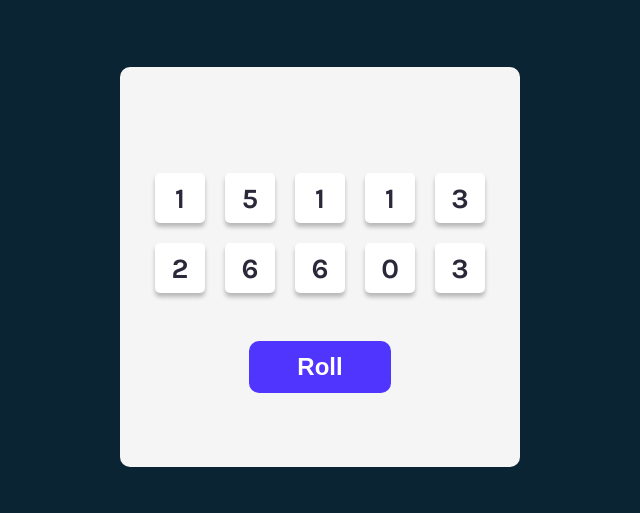
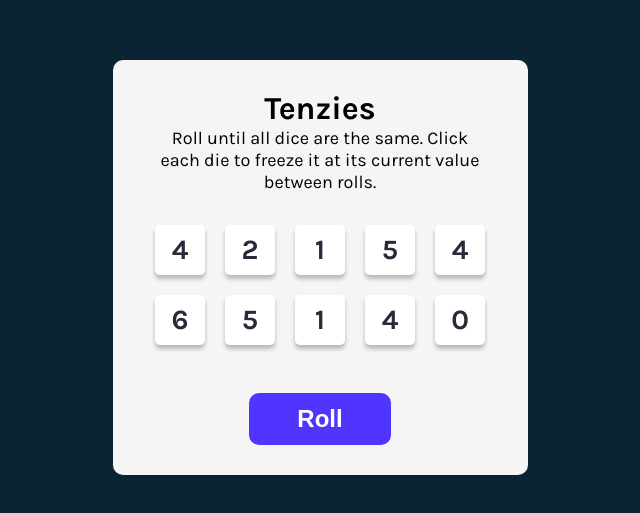
Before and after one commit to LesleyWesley/tenzies-project, a React (Vite) app: page / in a window 1280 px wide. Shown: the part 133-646 px from the top of the page, without its empty margins (320-960 px from the left). Built offline with nearby package versions, Linux system fonts and the light colour scheme.

Commit message:
Added ability to hold dice by clicking on it, and added title and instructions

```diff
--- a/src/App.css
+++ b/src/App.css
@@ -23,13 +23,24 @@ body {
 
 main {
   background-color: #F5F5F5;
-  height: 400px;
+  height: 415px;
   aspect-ratio: 1;
   border-radius: 10px;
   display: flex;
   justify-content: center;
   align-items: center;
   flex-direction: column;
+}
+
+h1 {
+  margin: 0;
+}
+
+.instructions {
+  margin: 0 2.5rem;
+  text-align: center;
+  font-size: 1.125rem;
+
 }
 
 .dice-container {
--- a/src/App.jsx
+++ b/src/App.jsx
@@ -7,14 +7,18 @@ import Dice from "./components/Dice.jsx"
 
 function App() {
 
+    function generateNewDie() {
+      return {
+        value: Math.floor(Math.random() * 7),
+        isHeld: false,
+        id: nanoid()
+      }
+    }
+
     function allNewDice() {
       let newDiceArray = []
       for (let i = 0; i < 10; i++) {
-        newDiceArray.push({
-          value: Math.floor(Math.random() * 7),
-          isHeld: false,
-          id: nanoid()
-        })
+        newDiceArray.push(generateNewDie())
       }
       return newDiceArray
     }
@@ -22,7 +26,11 @@ function App() {
     const [newDice, setNewDice] = React.useState(allNewDice())
 
     function roll() {
-      setNewDice(allNewDice())
+      setNewDice(oldDice => oldDice.map( die => {
+        return die.isHeld === true ?
+          die :
+          generateNewDie()
+        }))
     }
 
     function holdDice(id) {
@@ -41,6 +49,8 @@ function App() {
 
     return (
       <main>
+        <h1>Tenzies</h1>
+        <p className="instructions">Roll until all dice are the same.  Click each die to freeze it at its current value between rolls.</p>
         <div className="dice-container">
           {diceElements}
         </div>
```
